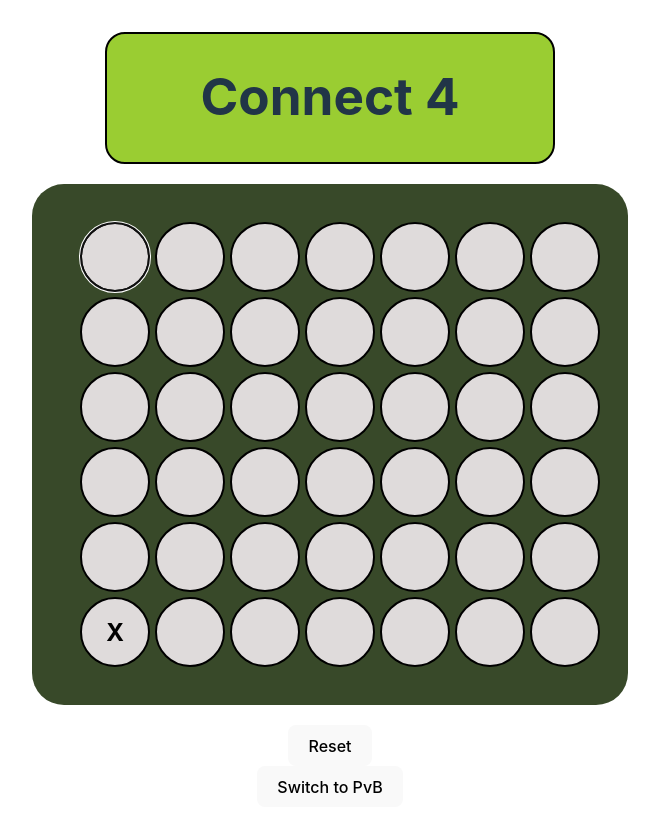
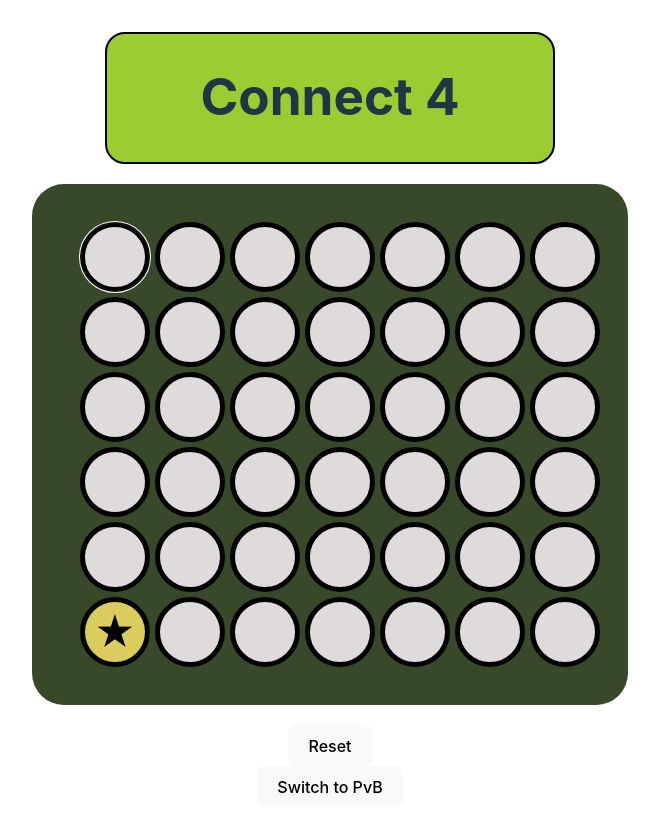
Before and after one commit to tdunca/Connect-four-group-5, a React (Vite) app: page / in a window 1280 px wide. Both pictures are taken after a click on the button 425 px from the left and 257 px from the top of the page. Shown: the top 832 px of the page, without its empty margins (310-969 px from the left). Built offline with nearby package versions, Linux system fonts and the light colour scheme.

Commit message:
lite småfix på brädet

```diff
--- a/src/components/Board.css
+++ b/src/components/Board.css
@@ -14,7 +14,7 @@
 .cell {
 	width: 70px;
 	height: 70px;
-	border: 2px solid black;
+	border: 5px solid black;
 	font-size: 24px;
 	font-weight: bold;
 	cursor: pointer;
@@ -26,5 +26,20 @@
 }
 
 .cell:hover {
-	background-color: rgb(190, 185, 185);
+	scale: 1.05;
+	transition: all 0.2s;
 }
+
+.x-cell {
+	background-color: #DBCC5E;
+}
+
+.o-cell {
+	background-color: #F42727;
+}
+
+.star {
+	font-size: 2.5rem;
+	color: black;
+	j
+}
--- a/src/components/Board.tsx
+++ b/src/components/Board.tsx
@@ -50,10 +50,12 @@ export default function Board(props: BoardProps) {
         {row.map((cell, colIndex) => (
           <button
             key={colIndex}
-            className="cell"
+            className={`cell ${
+              cell === playerX ? "x-cell" : cell === player0 ? "o-cell" : ""
+            }`}
             onClick={() => placeToken(colIndex)}
           >
-            {cell}
+            {cell !== " " ? <span className="star">★</span> : ""}
           </button>
         ))}
       </React.Fragment>
--- a/src/components/Game.tsx
+++ b/src/components/Game.tsx
@@ -6,7 +6,6 @@ import "./Game.css";
 //import { validateInput } from "../utils/validateInput";
 import { useWinCheck } from "../utils/WinCheck"; // Import the win check hook
 import { Options } from "../klasser/Options";
-
 
 interface GameProps {
   options: Options;
--- a/src/components/Settings.css
+++ b/src/components/Settings.css
@@ -1,5 +1,4 @@
 .settingOverlay {
-  height: 400px;
   width: 600px;
   border-radius: 5px;
   display: flex;
@@ -20,4 +19,13 @@
 
 .startbtn {
   background: greenyellow;
+  font-size: 1.3rem;
+  color: black;
+  margin-top: 1rem;
 }
+
+h2 {
+  font-family: 'Trebuchet MS', 'Lucida Sans Unicode', 'Lucida Grande', 'Lucida Sans', Arial, sans-serif;
+  font-size: 2.5rem;
+  color: black;
+}
--- a/src/index.css
+++ b/src/index.css
@@ -48,10 +48,6 @@ button {
   transition: border-color 0.25s;
 }
 
-button:hover {
-  border-color: #38c33c;
-}
-
 button:focus,
 button:focus-visible {
   outline: 4px auto -webkit-focus-ring-color;
```
